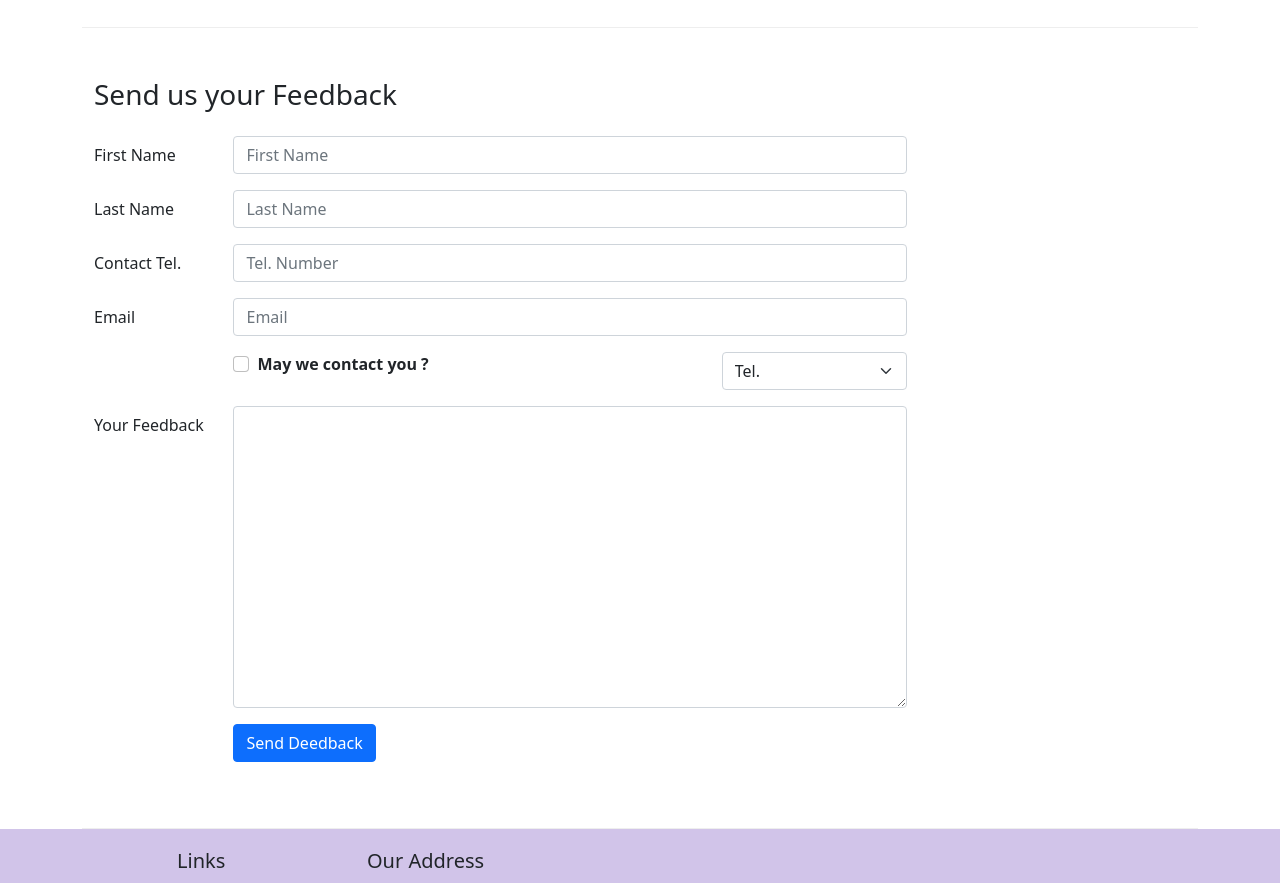
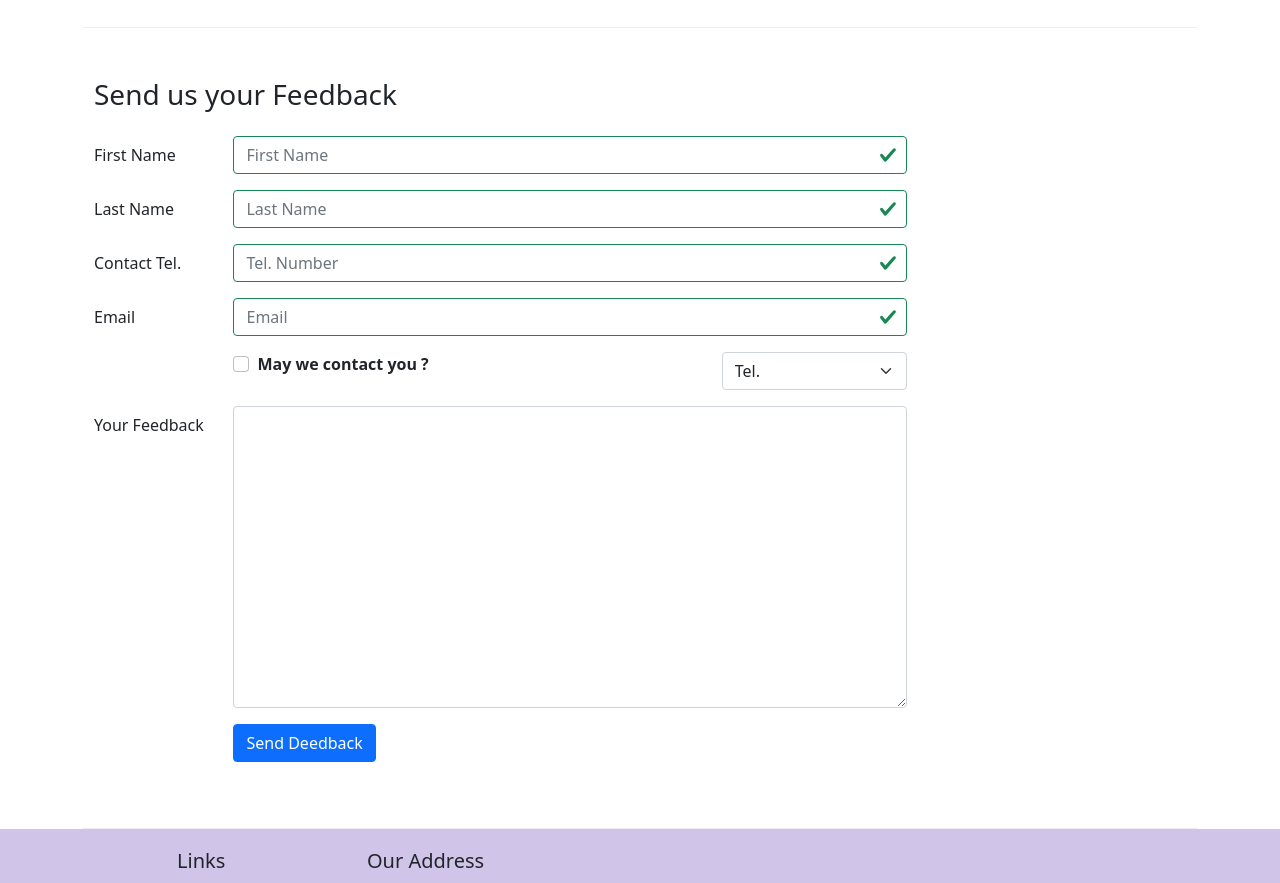
Before and after one commit to gnourt2112000/ReactCourse, a React (Create React App) app: page /contactus in a window 1280 px wide. Shown: the part 820-1703 px from the top of the page. Built offline with nearby package versions, Linux system fonts and the light colour scheme.

Commit message:
Controlled Form Validation

```diff
--- a/src/components/ContactComponents.js
+++ b/src/components/ContactComponents.js
@@ -1,4 +1,4 @@
-import {Breadcrumb,BreadcrumbItem} from 'reactstrap';
+import {Breadcrumb,BreadcrumbItem,Input,FormFeedback} from 'reactstrap';
 import {Link} from 'react-router-dom';
 import { Component } from 'react';
 class Contact extends Component{
@@ -11,8 +11,56 @@ class Contact extends Component{
             email:'',
             agree: false,
             contactType:'Tel.',
-            message:''
+            message:'',
+            touched:{
+                firstname:false,
+                lastname:false,
+                telnum:false,
+                email:false
+            }
         }
+    }
+
+    handleBlur = (field) => (event)=>{
+        this.setState({
+            touched :{...this.state.touched,[field]:true}
+            // touched:{
+            //     firstname:false,
+            //     lastname:false,
+            //     telnum:false,
+            //     email:false,
+            //     [field]:true
+            // }
+        })
+    }
+
+    validate(firstname,lastname,telnum,email){
+        const error = {
+            firstname:'',
+            lastname:'',
+            telnum:'',
+            email:''
+        }
+
+        if(this.state.touched.firstname && firstname.length < 3)
+            error.firstname = 'First Name should be >= 3 characters'
+        else if(this.state.touched.firstname && firstname.length > 10)
+            error.firstname = 'First Name should be <= 10 characters'
+
+        if(this.state.touched.lastname && lastname.length < 3)
+            error.lastname = 'Last Name should be >= 3 characters'
+        else if(this.state.touched.lastname && lastname.length > 10)
+            error.lastname = 'Last Name should be <= 10 characters'
+
+        const reg = /^\d+$/;
+        if(this.state.touched.telnum && !reg.test(telnum))
+            error.telnum = 'Tel. Number should contain only numbers'
+
+        const regEmail = /^[a-zA-Z0-9.!#$%&'*+/=?^_`{|}~-]+@[a-zA-Z0-9-]+(?:\.[a-zA-Z0-9-]+)*$/;
+        if(this.state.touched.email && !regEmail.test(email))
+            error.email = 'Email invalid'
+
+        return error;
     }
 
     handleInputChange = (event)=>{
@@ -32,6 +80,7 @@ class Contact extends Component{
     }
 
     render(){
+        const error = this.validate(this.state.firstname,this.state.lastname, this.state.telnum, this.state.email);
         return(
             <div className="container">
                 <div className="row">
@@ -79,35 +128,39 @@ class Contact extends Component{
                         <div className="row mb-3">
                             <label for="firstname" className="col-md-2 col-form-label">First Name</label>
                             <div className="col-md-10">
-                                <input onChange={this.handleInputChange} value={this.state.firstname} type="text" className="form-control" id="firstname" name="firstname" placeholder="First Name"/>
+                                <Input valid={error.firstname === ''} invalid={error.firstname !== ''} onBlur={this.handleBlur('firstname')} onChange={this.handleInputChange} value={this.state.firstname} type="text" className="form-control" id="firstname" name="firstname" placeholder="First Name"/>
+                                <FormFeedback>{error.firstname}</FormFeedback>
                             </div>
                         </div>
 
                         <div className="row mb-3">
                             <label for="lastname" className="col-md-2 col-form-label">Last Name</label>
                             <div className="col-md-10">
-                                <input onChange={this.handleInputChange} value={this.state.lastname} type="text" className="form-control" id="lastname" name="lastname" placeholder="Last Name"/>
+                                <Input valid={error.lastname === ''} invalid={error.lastname !== ''} onBlur={this.handleBlur('lastname')} onChange={this.handleInputChange} value={this.state.lastname} type="text" className="form-control" id="lastname" name="lastname" placeholder="Last Name"/>
+                                <FormFeedback>{error.lastname}</FormFeedback>
                             </div>
                         </div>
 
                         <div className="row mb-3">
                             <label for="telnum" className="col-12 col-md-2 col-form-label">Contact Tel.</label>
                             <div className="col-md-10">
-                                <input onChange={this.handleInputChange} value={this.state.telnum} type="tel" className="form-control" id="telnum" name="telnum" placeholder="Tel. Number"/>
+                                <Input valid={error.telnum === ''} invalid={error.telnum !== ''} onBlur={this.handleBlur('telnum')} onChange={this.handleInputChange} value={this.state.telnum} type="tel" className="form-control" id="telnum" name="telnum" placeholder="Tel. Number"/>
+                                <FormFeedback>{error.telnum}</FormFeedback>
                             </div>
                         </div>
 
                         <div className="row mb-3">
                             <label for="email" className="col-md-2 col-form-label">Email</label>
                             <div className="col-md-10">
-                                <input onChange={this.handleInputChange} value={this.state.email} type="email" className="form-control" id="email" name="email" placeholder="Email"/>
+                                <Input valid={error.email === ''} invalid={error.email !== ''} onBlur={this.handleBlur('email')} onChange={this.handleInputChange} value={this.state.email} type="email" className="form-control" id="email" name="email" placeholder="Email"/>
+                                <FormFeedback>{error.email}</FormFeedback>
                             </div>
                         </div>
 
                         <div className="row mb-3">
                             <div className="col-md-6 offset-md-2">
                                 <div className="form-check">
-                                    <input onChange={this.handleInputChange} type="checkbox" className="form-check-input" name="agree" id="agree" checked={this.state.agree}/>
+                                    <Input onChange={this.handleInputChange} type="checkbox" className="form-check-Input" name="agree" id="agree" checked={this.state.agree}/>
                                     <label for="agree" className="form-check-label">
                                         <strong>May we contact you ?</strong>
                                     </label>
```
